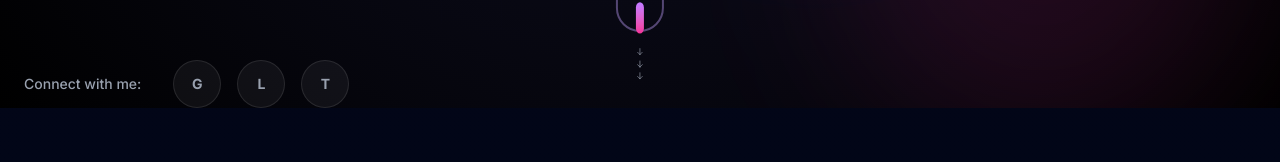
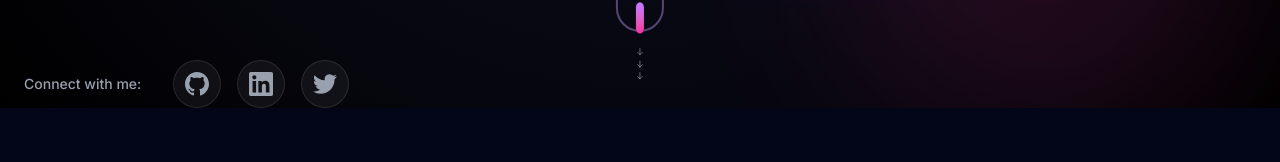
Before and after one commit to JAGADISHSUNILPEDNEKAR/portfolio, a Next.js app: page / in a window 1280 px wide. Shown: the part 713-875 px from the top of the page. Built offline with nearby package versions, Linux system fonts and the light colour scheme.

Commit message:
Added icons for github,linkedin,twitter

```diff
--- a/src/components/sections/Hero.tsx
+++ b/src/components/sections/Hero.tsx
@@ -623,7 +623,33 @@
                 Connect with me:
               </motion.p>
               <div className="flex gap-4">
-                {Object.entries(SOCIAL_LINKS).map(([platform, url]) => (
+                {Object.entries(SOCIAL_LINKS).map(([platform, url]) => {
+                  const getIcon = (platformName: string) => {
+                    switch (platformName) {
+                      case 'github':
+                        return (
+                          <svg className="w-6 h-6" fill="currentColor" viewBox="0 0 24 24">
+                            <path d="M12 0c-6.626 0-12 5.373-12 12 0 5.302 3.438 9.8 8.207 11.387.599.111.793-.261.793-.577v-2.234c-3.338.726-4.033-1.416-4.033-1.416-.546-1.387-1.333-1.756-1.333-1.756-1.089-.745.083-.729.083-.729 1.205.084 1.839 1.237 1.839 1.237 1.07 1.834 2.807 1.304 3.492.997.107-.775.418-1.305.762-1.604-2.665-.305-5.467-1.334-5.467-5.931 0-1.311.469-2.381 1.236-3.221-.124-.303-.535-1.524.117-3.176 0 0 1.008-.322 3.301 1.23.957-.266 1.983-.399 3.003-.404 1.02.005 2.047.138 3.006.404 2.291-1.552 3.297-1.23 3.297-1.23.653 1.653.242 2.874.118 3.176.77.84 1.235 1.911 1.235 3.221 0 4.609-2.807 5.624-5.479 5.921.43.372.823 1.102.823 2.222v3.293c0 .319.192.694.801.576 4.765-1.589 8.199-6.086 8.199-11.386 0-6.627-5.373-12-12-12z"/>
+                          </svg>
+                        );
+                      case 'linkedin':
+                        return (
+                          <svg className="w-6 h-6" fill="currentColor" viewBox="0 0 24 24">
+                            <path d="M20.447 20.452h-3.554v-5.569c0-1.328-.027-3.037-1.852-3.037-1.853 0-2.136 1.445-2.136 2.939v5.667H9.351V9h3.414v1.561h.046c.477-.9 1.637-1.85 3.37-1.85 3.601 0 4.267 2.37 4.267 5.455v6.286zM5.337 7.433c-1.144 0-2.063-.926-2.063-2.065 0-1.138.92-2.063 2.063-2.063 1.14 0 2.064.925 2.064 2.063 0 1.139-.925 2.065-2.064 2.065zm1.782 13.019H3.555V9h3.564v11.452zM22.225 0H1.771C.792 0 0 .774 0 1.729v20.542C0 23.227.792 24 1.771 24h20.451C23.2 24 24 23.227 24 22.271V1.729C24 .774 23.2 0 22.222 0h.003z"/>
+                          </svg>
+                        );
+                      case 'twitter':
+                        return (
+                          <svg className="w-6 h-6" fill="currentColor" viewBox="0 0 24 24">
+                            <path d="M23.953 4.57a10 10 0 01-2.825.775 4.958 4.958 0 002.163-2.723c-.951.555-2.005.959-3.127 1.184a4.92 4.92 0 00-8.384 4.482C7.69 8.095 4.067 6.13 1.64 3.162a4.822 4.822 0 00-.666 2.475c0 1.71.87 3.213 2.188 4.096a4.904 4.904 0 01-2.228-.616v.06a4.923 4.923 0 003.946 4.827 4.996 4.996 0 01-2.212.085 4.936 4.936 0 004.604 3.417 9.867 9.867 0 01-6.102 2.105c-.39 0-.779-.023-1.17-.067a13.995 13.995 0 007.557 2.209c9.053 0 13.998-7.496 13.998-13.985 0-.21 0-.42-.015-.63A9.935 9.935 0 0024 4.59z"/>
+                          </svg>
+                        );
+                      default:
+                        return <span className="text-sm font-bold capitalize">{platformName.charAt(0)}</span>;
+                    }
+                  };
+
+                  return (
                     <motion.a
                       key={platform}
                       href={url}
@@ -645,11 +671,12 @@
                         whileHover={{ rotate: 180 }}
                         transition={{ duration: 0.6 }}
                       />
-                    <span className="relative z-10 text-sm font-bold capitalize">
-                      {platform.charAt(0)}
+                      <span className="relative z-10">
+                        {getIcon(platform)}
                       </span>
                     </motion.a>
-                ))}
+                  );
+                })}
               </div>
             </motion.div>
           </motion.div>
```
Lines whose indentation alone changed are shown as unchanged.
